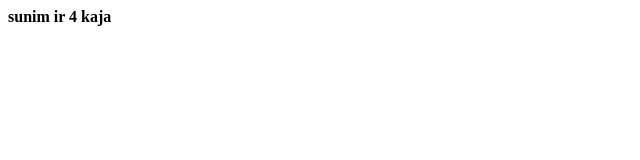
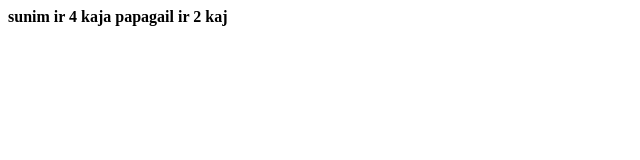
Before and after one commit to AndzaDo/Do, a plain HTML site: page index.html in a window 1280 px wide. Shown: the whole page, without its empty margins (0-640 px from the left). Drawn offline with Linux system fonts and the light colour scheme.

Commit message:
tresa versija

```diff
--- a/index.html
+++ b/index.html
@@ -5,6 +5,7 @@
 </head>
 <body>
     <b>sunim ir 4 kaja</b>
+    <b>papagail ir 2 kaj</b>
 </body>
 
 </html>
```
